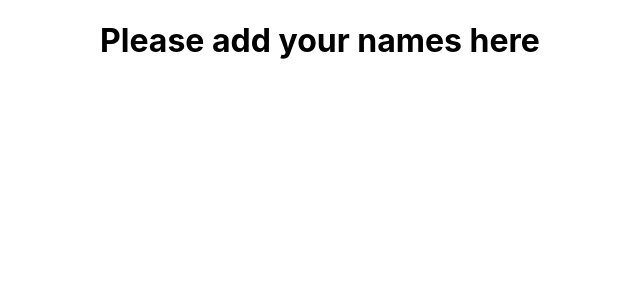
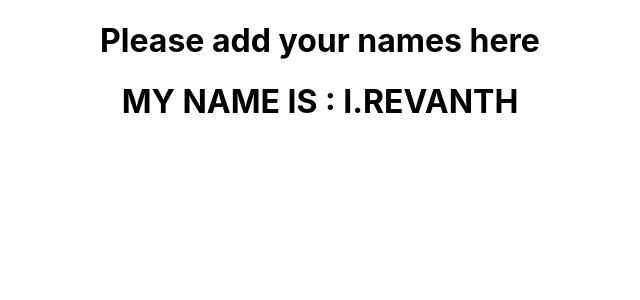
Before and after one commit to manjunadhb/ghrep1, a React (Create React App) app: page / in a window 1280 px wide. Shown: the top 300 px of the page, without its empty margins (320-960 px from the left). Built offline with nearby package versions, Linux system fonts and the light colour scheme.

Commit message:
added my name

```diff
--- a/src/App.js
+++ b/src/App.js
@@ -5,6 +5,7 @@ function App() {
   return (
     <div className="App">
       <h1>Please add your names here</h1>
+      <h1>MY NAME IS : I.REVANTH</h1>
     </div>
   );
 }
```
